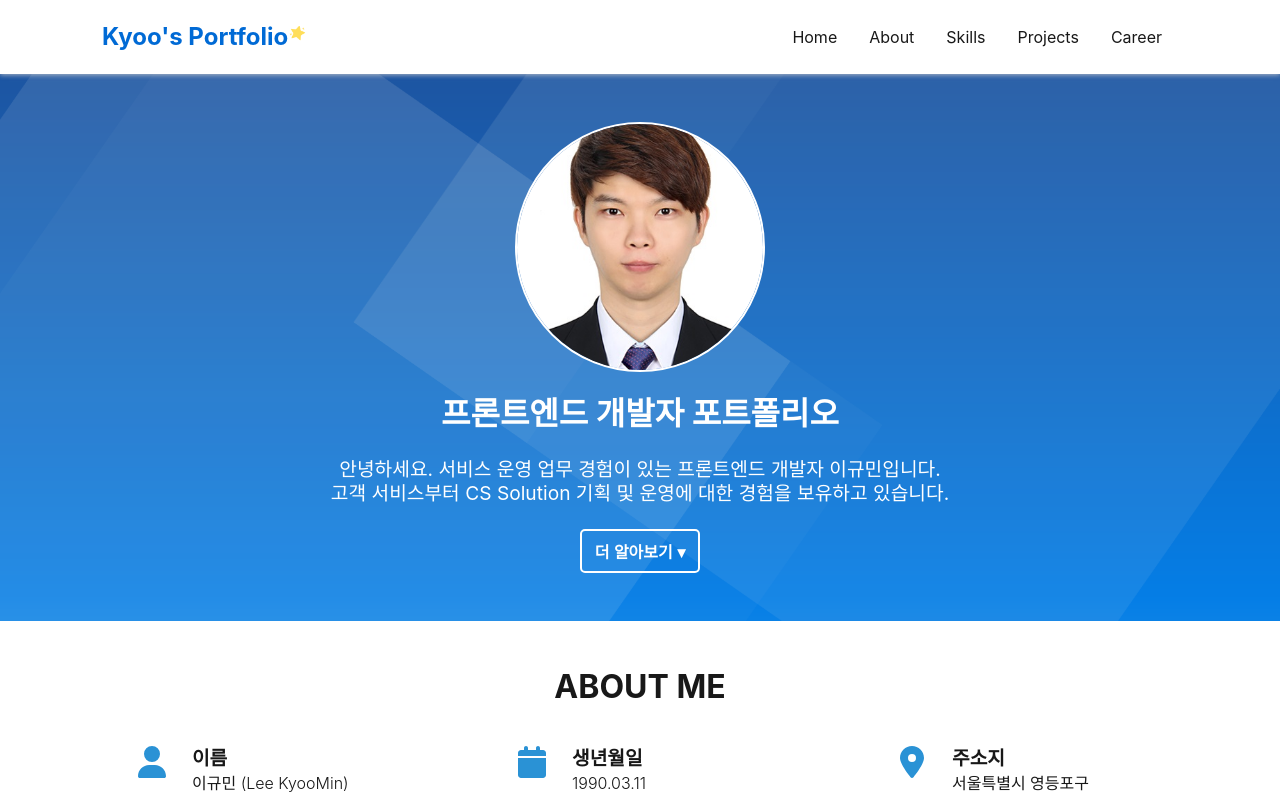
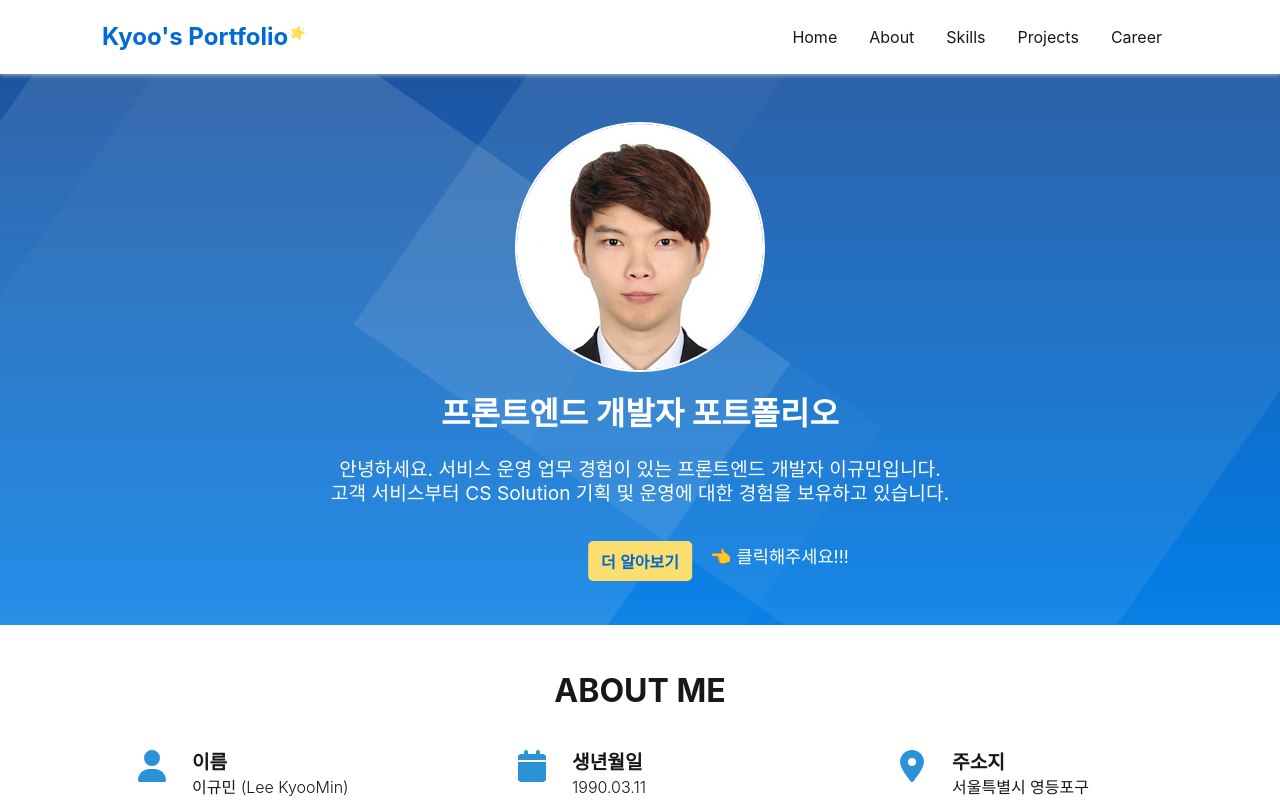
Before and after one commit to Kyoo130/Portfolio, a React (Create React App) app: page / in a window 1280 px wide. Shown: the top 800 px of the page. Built offline with nearby package versions, Linux system fonts and the light colour scheme; a web font is replaced by a local one.

Commit message:
:lipstick: Home, Header, Projects 스타일 수정

```diff
--- a/src/components/Header.jsx
+++ b/src/components/Header.jsx
@@ -49,7 +49,7 @@ const MenuBtn = styled.button`
   & svg {
     width: 100%;
     height: 100%;
-    color: #181818;
+    color: #222;
   }
 
   @media (min-width: 320px) and (max-width: 767px) {
--- a/src/components/Home.jsx
+++ b/src/components/Home.jsx
@@ -1,11 +1,11 @@
 import React from "react";
-import styled from "styled-components";
+import styled, { keyframes } from "styled-components";
 
 const HomeCont = styled.section`
   background: url("/assets/homebackground_01.png") center/cover no-repeat;
   padding: 3rem 0;
 
-  & div {
+  & > div {
     display: flex;
     flex-direction: column;
     justify-content: center;
@@ -19,14 +19,17 @@ const HomeCont = styled.section`
 const Title = styled.h2`
   font-size: 2rem;
   font-weight: bold;
+  text-align: center;
   @media (min-width: 320px) and (max-width: 767px) {
     font-size: 1.5rem;
   }
 `;
 const Introduce = styled.p`
-  text-align: center;
   font-size: 1.2rem;
   line-height: 1.25;
+  text-align: center;
+  margin-bottom: 0.75rem;
+
   @media (min-width: 320px) and (max-width: 767px) {
     font-size: 1.1rem;
     white-space: pre-wrap;
@@ -40,7 +43,7 @@ const ProfileImg = styled.div`
   border: 2px solid #fff;
   overflow: hidden;
 
-  & img {
+  & > img {
     width: 100%;
     height: auto;
   }
@@ -51,26 +54,66 @@ const ProfileImg = styled.div`
   }
 `;
 
+const btnMove = keyframes`
+  0% {
+    transform: translate(50%, 30%);
+  }
+  50% {
+    transform: translate(65%, 30%);
+  }
+  100% {
+    transform: translate(50%, 30%);
+  }
+`;
+
+const BtnCont = styled.div`
+  position: relative;
+  top: 0;
+  left: 0;
+  width: 100%;
+  height: 36px;
+  font-size: 1.1rem;
+
+  ::after {
+    content: "";
+    display: block;
+    clear: both;
+  }
+
+  & span {
+    display: none;
+  }
+
+  @media (min-width: 768px) {
+    & span {
+      display: block;
+      position: absolute;
+      top: 0;
+      left: 50%;
+      transform: translate(50%, 30%);
+      animation: ${btnMove} 1s 0.5s infinite linear alternate;
+    }
+  }
+`;
+
 const Btn = styled.button`
+  position: absolute;
+  top: 0;
+  left: 50%;
+  transform: translateX(-50%);
   font-size: 1rem;
   font-weight: bold;
   padding: 0.5rem 0.8rem;
-  border: 2px solid #fff;
   border-radius: 5px;
-  color: #fff;
+  color: #0267cc;
+  background-color: #fade70;
 
   :hover {
-    color: #2a92d5;
-    background-color: #fade70;
-    border: 2px solid transparent;
+    filter: brightness(95%);
   }
 `;
 
-const Home = () => {
-  const desc = [
-    "안녕하세요. 서비스 운영 업무 경험이 있는 \n프론트엔드 개발자 이규민입니다.\n",
-    "고객 서비스부터 CS Solution 기획 \n및 운영에 대한 경험을 보유하고 있습니다.",
-  ];
+const Home = ({ openModalEvent }) => {
   return (
     <HomeCont>
       <div>
@@ -79,11 +122,19 @@ const Home = () => {
         </ProfileImg>
         <Title>프론트엔드 개발자 포트폴리오</Title>
         <Introduce>
-          {desc[0]}
+          {
+            "안녕하세요. 서비스 운영 업무 경험이 있는 \n프론트엔드 개발자 이규민입니다.\n"
+          }
           <br />
-          {desc[1]}
+          {
+            "고객 서비스부터 CS Solution 기획 \n및 운영에 대한 경험을 보유하고 있습니다."
+          }
+          <br />
         </Introduce>
-        <Btn>더 알아보기 &#9662;</Btn>
+        <BtnCont>
+          <Btn onClick={() => {openModalEvent(true)}}>더 알아보기</Btn>
+          <span>👈 클릭해주세요!!!</span>
+        </BtnCont>
       </div>
     </HomeCont>
   );
--- a/src/components/Projects.jsx
+++ b/src/components/Projects.jsx
@@ -5,9 +5,12 @@ const ProjectsCont = styled.section`
   background-color: #eee;
 
   & > div {
+    display: flex;
+    flex-direction: column;
     max-width: 1140px;
     margin: 0 auto;
     padding: 3rem 1rem;
+    row-gap: 2.5rem;
   }
 `;
 
@@ -16,7 +19,6 @@ const Title = styled.h2`
   font-weight: bold;
   text-transform: uppercase;
   text-align: center;
-  margin-bottom: 2.5rem;
 `;
 
 const Article = styled.article`
@@ -24,7 +26,6 @@ const Article = styled.article`
   border-radius: 1rem;
   box-shadow: 3px 3px 5px 0 rgba(191, 191, 191, 0.53);
   padding: 1.5rem 1rem;
-  margin-bottom: 2.5rem;
 `;
 
 const CardUl = styled.ul`
@@ -132,11 +133,16 @@ const BtnList = styled.div`
     border-radius: 5px;
     font-weight: 600;
   }
+
+  & a:hover {
+    opacity: 0.925;
+  }
+
 `;
 
 const GitBtn = styled.a`
   display: block;
-  background-color: #181818;
+  background-color: #222;
 `;
 
 const UrlBtn = styled.a`
@@ -287,75 +293,6 @@ const Projects = () => {
             </li>
           </CardUl>
         </Article>
-        <Article>
-          <CardUl>
-            <li>
-              <strong>Image Community</strong>
-              <p>2022.05 (개인 프로젝트)</p>
-            </li>
-            <li>
-              <img src="/assets/project_01.png" alt="이미지커뮤니티" />
-              <Explanation>
-                이미지와 함께 게시글을 올리고 소식을 공유하며, <br />
-                소통할 수 있는 SNS 커뮤니티 서비스 입니다.
-              </Explanation>
-            </li>
-            <li>
-              <CardDl>
-                <div>
-                  <dt>사용 기술</dt>
-                  <dd>
-                    - React, Firebase, redux, redux-thunk, redux-actions, immer
-                  </dd>
-                </div>
-
-                <div>
-                  <dt>기능 구현</dt>
-                  <dd>- 회원가입, 로그인 기능 개발</dd>
-                  <dd>- 이미지 게시글 CRUD 기능 개발</dd>
-                  <dd>- 댓글 작성 및 삭제 기능 개발</dd>
-                  <dd>- 댓글 알림 기능 개발</dd>
-                  <dd>- 재사용성을 높인 최소 단위 컴포넌트 개발</dd>
-                  <dd>- 전역상태 관리(Redux) 사용 코드 개발</dd>
-                  <dd>- Firebase 서버 연동 코드 개발</dd>
-                </div>
-
-                <div>
-                  <dt>느낀점</dt>
-                  <dd>
-                    이미지와 함께 게시글을 공유하며, 다른 사람들과 소통할 수
-                    있는 SNS 커뮤니티 프로젝트 입니다. 이 프로젝트를 통해
-                    회원가입, 로그인 기능을 구현하여 Cookie, Session 개념을 배울
-                    수 있었으며, 코드 재사용성과 유지보수를 위한 구조적 고민을
-                    많이 하며 개발한 SNS 커뮤니티 프로젝트 입니다.
-                  </dd>
-                </div>
-
-                <BtnList>
-                  <dt className="a11y-hidden">GitHub & 테스트 URL</dt>
-                  <dd>
-                    <GitBtn
-                      href="https://github.com/Kyoo130/image-community"
-                      target="_blank"
-                      rel="noreferrer"
-                    >
-                      GitHub
-                    </GitBtn>
-                  </dd>
-                  <dd>
-                    <UrlBtn
-                      href="https://image-community-43dff.firebaseapp.com"
-                      target="_blank"
-                      rel="noreferrer"
-                    >
-                      TEST URL
-                    </UrlBtn>
-                  </dd>
-                </BtnList>
-              </CardDl>
-            </li>
-          </CardUl>
-        </Article>
       </div>
     </ProjectsCont>
   );
```
